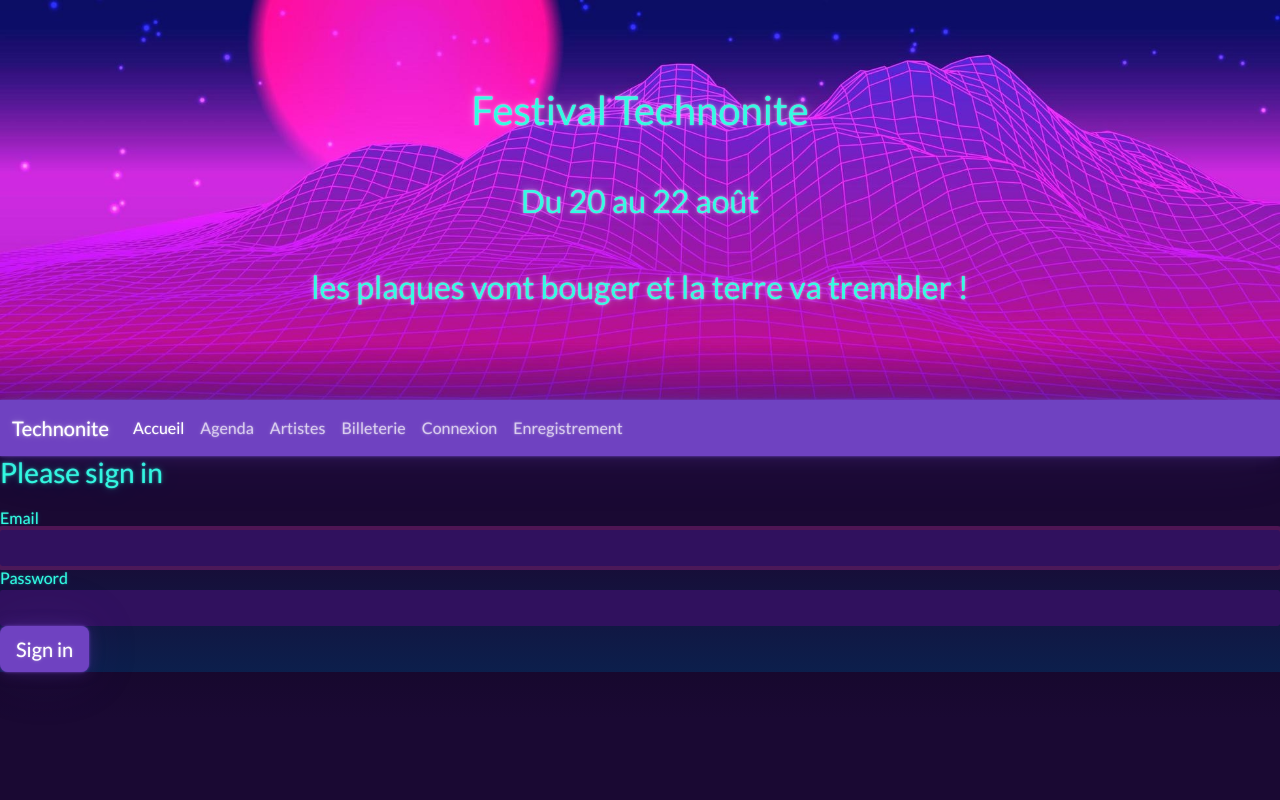
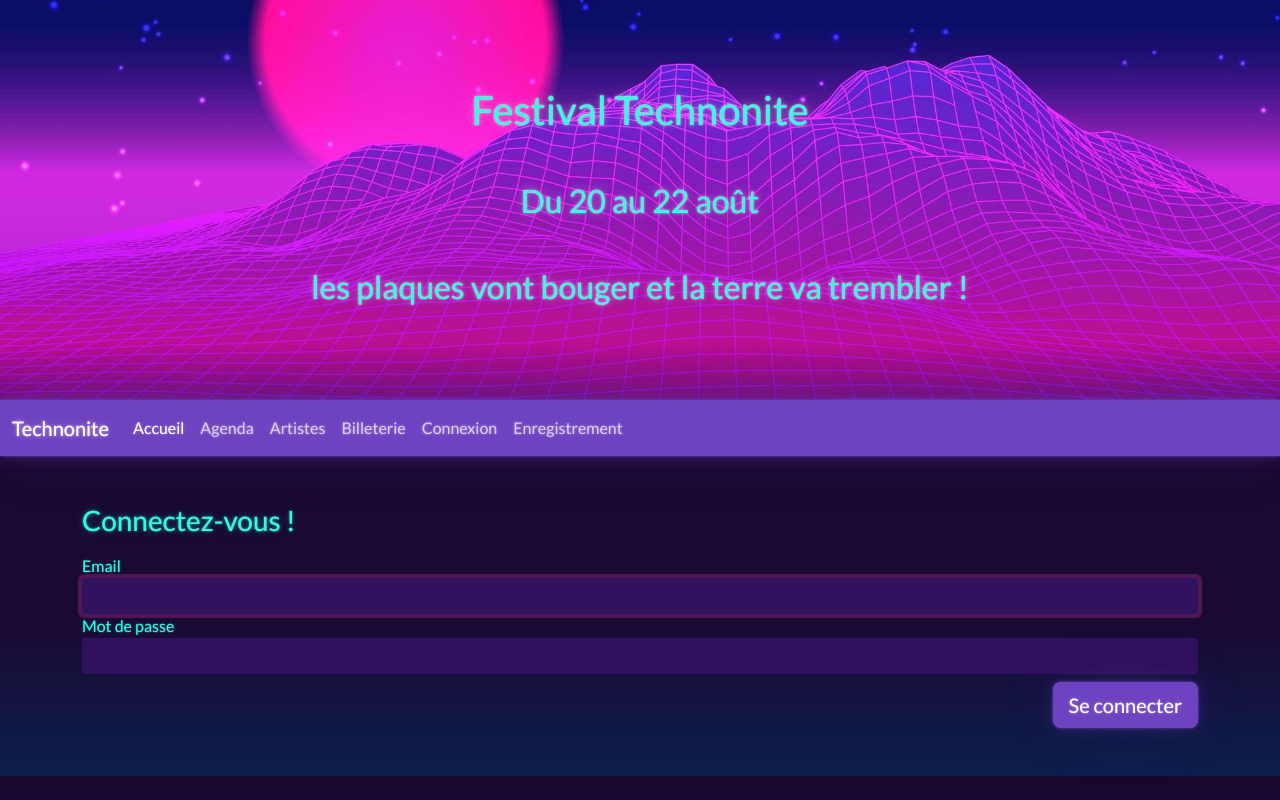
Before and after one commit to democvidev/FestivalTechnonite, a Symfony app: template templates/security/login.html.twig in a window 1280 px wide. Run offline with Twig, Linux system fonts and the light colour scheme; the template is opened without the code that fills it, so the values that code supplies are empty; some libraries are stand-ins or nearby versions.

Commit message:
styled pages

```diff
--- a/templates/base.html.twig
+++ b/templates/base.html.twig
@@ -7,7 +7,7 @@
 			{% endblock %}
 		</title>
 		{# Run `composer require symfony/webpack-encore-bundle`
-						           and uncomment the following Encore helpers to start using Symfony UX #}
+								           and uncomment the following Encore helpers to start using Symfony UX #}
 		{% block stylesheets %}
 			<link rel="stylesheet" href="https://bootswatch.com/5/vapor/bootstrap.min.css">
 			<link
@@ -30,6 +30,7 @@
 		{% for flashSuccess in app.flashes('success') %}
 			<div class="alert alert-success" role="alert">{{ flashSuccess }}</div>
 		{% endfor %}
-		{% block body %}{% endblock %}
-	</body>
-</html>
+		<div class="container"> {% block body %}{% endblock %}
+			</div>
+		</body>
+	</html>
--- a/templates/security/login.html.twig
+++ b/templates/security/login.html.twig
@@ -1,28 +1,30 @@
 {% extends 'base.html.twig' %}
 
-{% block title %}Log in!{% endblock %}
+{% block title %}Log in!
+{% endblock %}
 
 {% block body %}
-<form method="post">
+	<form method="post" class="mb-5 mt-5">
 		{% if error %}
 			<div class="alert alert-danger">{{ error.messageKey|trans(error.messageData, 'security') }}</div>
 		{% endif %}
 
 		{% if app.user %}
 			<div class="mb-3">
-            You are logged in as {{ app.user.username }}, <a href="{{ path('app_logout') }}">Logout</a>
+				You are logged in as
+				{{ app.user.username }},
+				<a href="{{ path('app_logout') }}">Logout</a>
 			</div>
 		{% endif %}
 
-    <h1 class="h3 mb-3 font-weight-normal">Please sign in</h1>
+		<h1 class="h3 mb-3 font-weight-normal">Connectez-vous !</h1>
 		<label for="inputEmail">Email</label>
 		<input type="email" value="{{ last_username }}" name="email" id="inputEmail" class="form-control" autocomplete="email" required autofocus>
-    <label for="inputPassword">Password</label>
+		<label for="inputPassword">Mot de passe</label>
 		<input type="password" name="password" id="inputPassword" class="form-control" autocomplete="current-password" required>
 
-    <input type="hidden" name="_csrf_token"
-           value="{{ csrf_token('authenticate') }}"
-    >
+		<input
+		type="hidden" name="_csrf_token" value="{{ csrf_token('authenticate') }}">
 
 		{#
             Uncomment this section and add a remember_me option below your firewall to activate remember me functionality.
@@ -34,9 +36,9 @@
                 </label>
             </div>
         #}
-
-    <button class="btn btn-lg btn-primary" type="submit">
-        Sign in
+		<div class="d-flex justify-content-end">
+		<button class="btn btn-lg btn-primary mt-2" type="submit">Se connecter
 		</button>
+        </div>
 	</form>
 {% endblock %}
```
Lines whose indentation alone changed are shown as unchanged.
